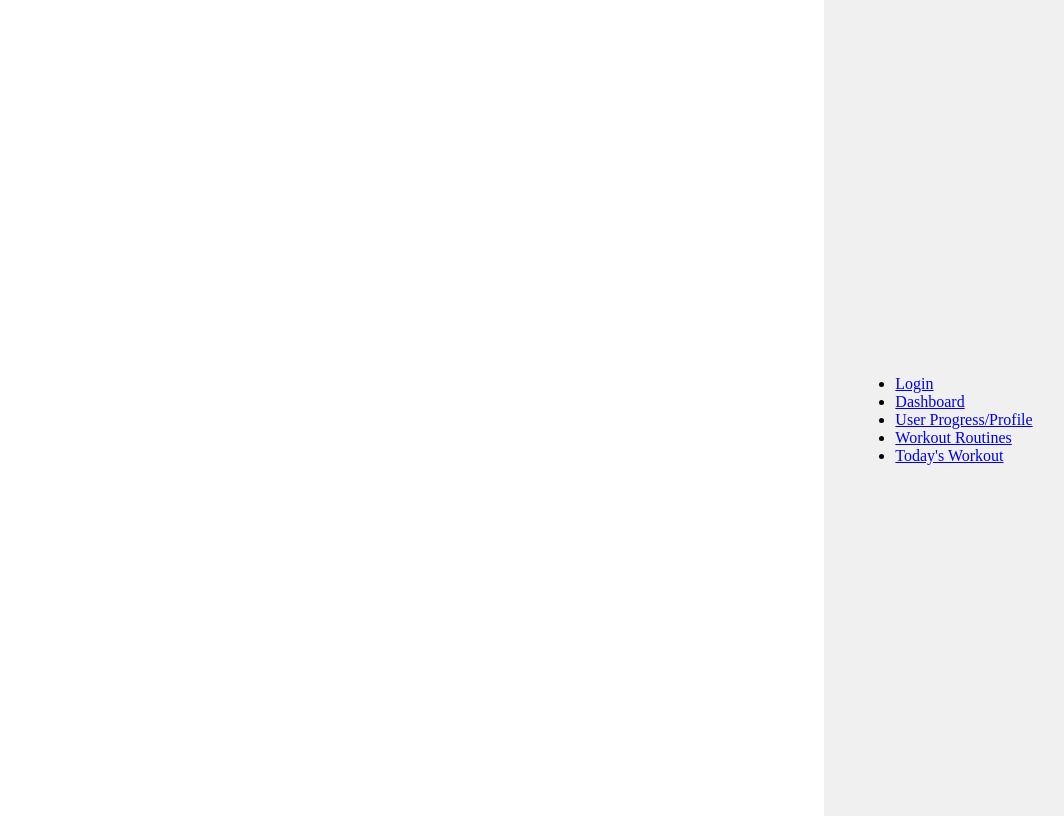
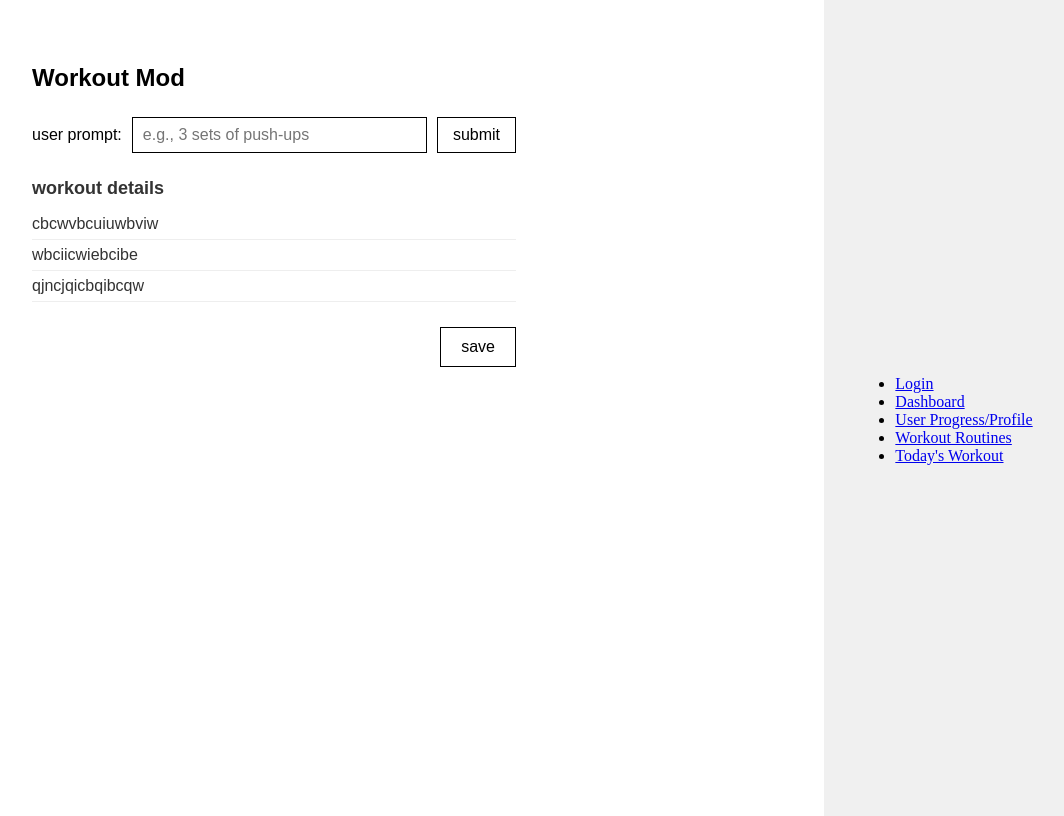
Before and after one commit to Ronin-117/GrindSensAI, a React (Vite) app in the folder Frontend/: page /workout-mod in a window 1280 px wide. Shown: the whole page, without its empty margins (216-1280 px from the left). Built offline with nearby package versions, Linux system fonts and the light colour scheme.

Commit message:
Workout Mod page functional components template

```diff
--- a/Frontend/src/App.tsx
+++ b/Frontend/src/App.tsx
@@ -6,6 +6,8 @@ import EvaluateWorkout from './pages/EvaluateWorkout';
 import Login from './pages/Login';
 import Profile from './pages/Profile';
 import TodaysWorkout from './pages/TodaysWorkout';
+import WorkoutMod from './pages/WorkoutMod';
+
 
 function App() {
   return (
@@ -19,6 +21,7 @@ function App() {
           <Route path="/evaluate-workout" element={<EvaluateWorkout />} />
           <Route path="/todays-workout" element={<TodaysWorkout />} />
           <Route path="/profile" element={<Profile />} />
+          <Route path="/workout-mod" element={<WorkoutMod />} />
         </Routes>
         </div>
         <div className="navbar">
--- /dev/null
+++ b/Frontend/src/pages/WorkoutMod.tsx
@@ -0,0 +1,154 @@
+// filepath: (e.g., src/pages/WorkoutMod.tsx or src/components/WorkoutMod.tsx)
+import React, { useState } from 'react';
+
+const WorkoutMod = () => {
+  const [userPrompt, setUserPrompt] = useState<string>('');
+  const [workoutDetails, setWorkoutDetails] = useState<string[]>([
+    'cbcwvbcuiuwbviw',
+    'wbciicwiebcibe',
+    'qjncjqicbqibcqw',
+  ]); // Initial placeholder data based on your image
+
+  const handlePromptChange = (event: React.ChangeEvent<HTMLInputElement>) => {
+    setUserPrompt(event.target.value);
+  };
+
+  const handleSubmitPrompt = () => {
+    console.log('User prompt submitted:', userPrompt);
+    // In a real application, you might:
+    // 1. Send the userPrompt to a backend or an AI service.
+    // 2. Receive new/modified workout details.
+    // 3. Update the `workoutDetails` state with the response.
+    // For this example, let's just log and maybe add the prompt to the list if it's not empty.
+    if (userPrompt.trim() !== '') {
+      // Example: setWorkoutDetails(prevDetails => [...prevDetails, `Generated from: ${userPrompt}`]);
+      // setUserPrompt(''); // Optionally clear the prompt
+    }
+    alert(`Prompt submitted: "${userPrompt}"\n(Check console for details)`);
+  };
+
+  const handleSaveWorkout = () => {
+    console.log('Saving workout details:', workoutDetails);
+    // In a real application, you would:
+    // 1. Send the `workoutDetails` array to a backend API to save it.
+    // 2. Or save it to local storage.
+    alert('Workout details saved!\n(Check console for details)');
+  };
+
+  const styles: { [key: string]: React.CSSProperties } = {
+    pageContainer: {
+      padding: '20px',
+      fontFamily: 'sans-serif',
+      maxWidth: '500px', // To keep it reasonably narrow like the sketch
+      margin: '0 auto', // Center the component on a wider page
+      marginRight: '500px'
+    },
+    title: {
+      fontSize: '24px',
+      fontWeight: 'bold',
+      marginBottom: '25px', // Space below title
+    },
+    promptSection: {
+      display: 'flex',
+      alignItems: 'center', // Align label, input, and button vertically
+      marginBottom: '25px', // Space below prompt section
+    },
+    promptLabel: {
+      marginRight: '10px',
+      fontSize: '16px',
+      whiteSpace: 'nowrap', // Prevent "user prompt:" from wrapping
+    },
+    promptInput: {
+      flexGrow: 1, // Allow textbox to take available horizontal space
+      padding: '8px 10px',
+      border: '1px solid black', // Plain border
+      marginRight: '10px', // Space between input and submit button
+      fontSize: '16px',
+    },
+    submitButton: {
+      padding: '8px 15px',
+      border: '1px solid black', // Plain border
+      background: 'transparent', // No background color
+      cursor: 'pointer',
+      fontSize: '16px',
+      whiteSpace: 'nowrap',
+    },
+    detailsSection: {
+      marginBottom: '25px', // Space below details section
+    },
+    detailsTitle: {
+      fontSize: '18px',
+      marginBottom: '10px',
+      color: '#333', // Slightly softer than pure black for subheadings
+    },
+    detailsList: {
+      listStyle: 'none', // Remove default bullet points
+      padding: 0,
+      margin: 0,
+    },
+    detailItem: {
+      padding: '6px 0', // Vertical padding for each item
+      fontSize: '16px',
+      borderBottom: '1px solid #eee', // Light separator line
+      color: '#333',
+    },
+    saveButtonContainer: {
+      display: 'flex',
+      justifyContent: 'flex-end', // Align save button to the right
+      marginTop: '20px', // Space above the save button
+    },
+    saveButton: {
+      padding: '10px 20px',
+      border: '1px solid black', // Plain border
+      background: 'transparent', // No background color
+      cursor: 'pointer',
+      fontSize: '16px',
+    },
+  };
+
+  return (
+    <div style={styles.pageContainer}>
+      <h1 style={styles.title}>Workout Mod</h1>
+
+      <div style={styles.promptSection}>
+        <label htmlFor="userPromptInput" style={styles.promptLabel}>
+          user prompt:
+        </label>
+        <input
+          type="text"
+          id="userPromptInput"
+          value={userPrompt}
+          onChange={handlePromptChange}
+          style={styles.promptInput}
+          placeholder="e.g., 3 sets of push-ups"
+        />
+        <button onClick={handleSubmitPrompt} style={styles.submitButton}>
+          submit
+        </button>
+      </div>
+
+      <div style={styles.detailsSection}>
+        <h2 style={styles.detailsTitle}>workout details</h2>
+        {workoutDetails.length > 0 ? (
+          <ul style={styles.detailsList}>
+            {workoutDetails.map((detail, index) => (
+              <li key={index} style={styles.detailItem}>
+                {detail}
+              </li>
+            ))}
+          </ul>
+        ) : (
+          <p style={{ color: '#555' }}>No workout details yet. Enter a prompt and submit.</p>
+        )}
+      </div>
+
+      <div style={styles.saveButtonContainer}>
+        <button onClick={handleSaveWorkout} style={styles.saveButton}>
+          save
+        </button>
+      </div>
+    </div>
+  );
+};
+
+export default WorkoutMod;
```
